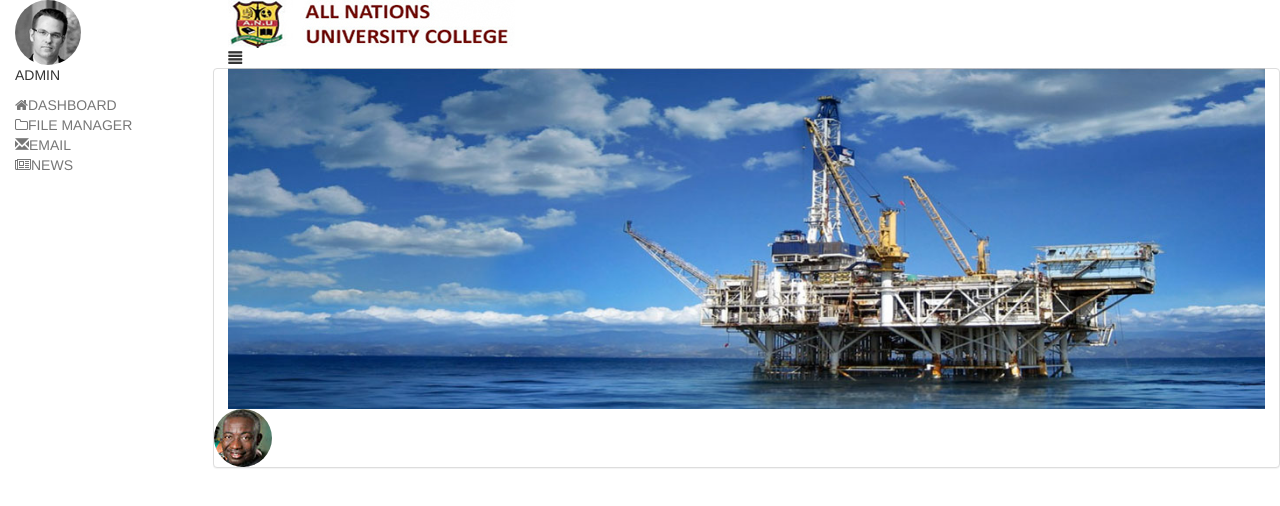
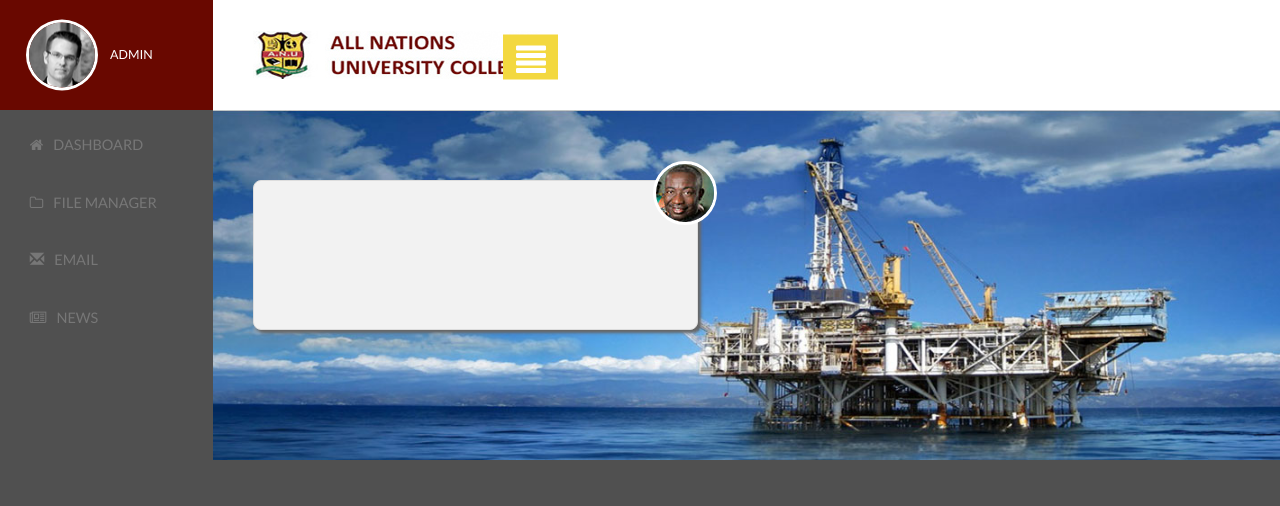
Before and after one commit to Deep-dsp/Patel_Deepkumar_DynamicCSS, a plain HTML site: page index.html in a window 1280 px wide. Drawn offline with Linux system fonts and the light colour scheme.

Commit message:
allMostDone

```diff
--- a/index.html
+++ b/index.html
@@ -8,7 +8,7 @@
   <link rel="stylesheet" href="css/bootstrap.min.css">
 
   <!-- this is the existing stylesheet - NOT created with SASS. Use this as a reference -->
-  <link rel="stylesheet" href="css/main.css">
+  <link rel="stylesheet" href="css/master.css">
 
   <!-- rebuild the stylesheet with SASS using modules. When you're done, link in the new compiled CSS file -->
   <!-- <link rel="stylesheet" href="css/path-to-compiled-sheet.css" -->
--- a/sass/master.scss
+++ b/sass/master.scss
@@ -1,6 +1,8 @@
 @import './modules/_vars.scss';
 @import './modules/_bodyC.scss';
 @import './modules/_mainHead.scss';
+@import './modules/_sNav.scss';
+@import './modules/_topPanel.scss';
 
 body {
     font-family: 'Lato', sans-serif;
--- /dev/null
+++ b/sass/modules/_sNav.scss
@@ -0,0 +1,32 @@
+.imgText {
+    position: relative;
+    top: 50%;
+    transform: translateY(-50%);
+    left:12%;
+}
+
+.sNav {
+    font-size:1.45rem;
+
+    ul {
+        margin: 5px -15px 0;
+        li
+        {
+            margin-top:13px; padding:12px 0 12px 14%;
+            &:hover{
+                background-color:#333;
+                cursor:pointer;
+                color:white;
+            }
+        }
+
+        i{
+            margin-right:10px;
+        }
+
+        span{
+            margin-right:10px;
+        }
+    }
+
+}
--- /dev/null
+++ b/sass/modules/_topPanel.scss
@@ -0,0 +1,69 @@
+.topPanel {
+    width:100%;
+    height:50px;
+    background-color:#383838;
+    position:relative;
+
+    i{
+        position:absolute;
+        top:-20px;
+        left:80%;
+        font-size:3rem;
+        color:#383838;
+    }
+
+    p {
+        padding:15px 0 0 20px;
+    }
+}
+
+.profPanel {
+    width:445px;
+    height:150px;
+    background-color: #f2f2f2;
+    position: absolute;
+    left:40px;
+    top:70px;
+    border-radius: 8px;
+    -moz-box-shadow:    3px 3px 3px 0px #666;
+    -webkit-box-shadow: 3px 3px 3px 0px #666;
+    box-shadow:         3px 3px 3px 0px #666;
+
+    img{
+        position:absolute;
+        right:-20px;
+        top:-20px;
+    }
+
+    ul{
+        color:#9e9e9e;
+        padding-top:5px;
+        font-weight:300;
+    }
+
+    span{
+        margin-right:8px;
+    }
+}
+
+.profPanel p:first-child {
+    font-size:3rem;
+    font-weight:300;
+    margin-bottom:3px;
+}
+
+.profPanel p:first-child span {
+    color:#9e9e9e;
+}
+.profPanel p:nth-child(2) {
+    font-size:2.2rem;
+    color:#690800; margin-top:-8px;
+}
+.profPanelText {
+    position:relative;
+    top:10px; left:20px;
+}
+
+.profileImg {
+    border: 3px solid white;
+}
```
Also changed, not shown: css/master.css, sass/master.css, sass/modules/_mainHead.scss (line endings or trailing spaces), 2 other files.
